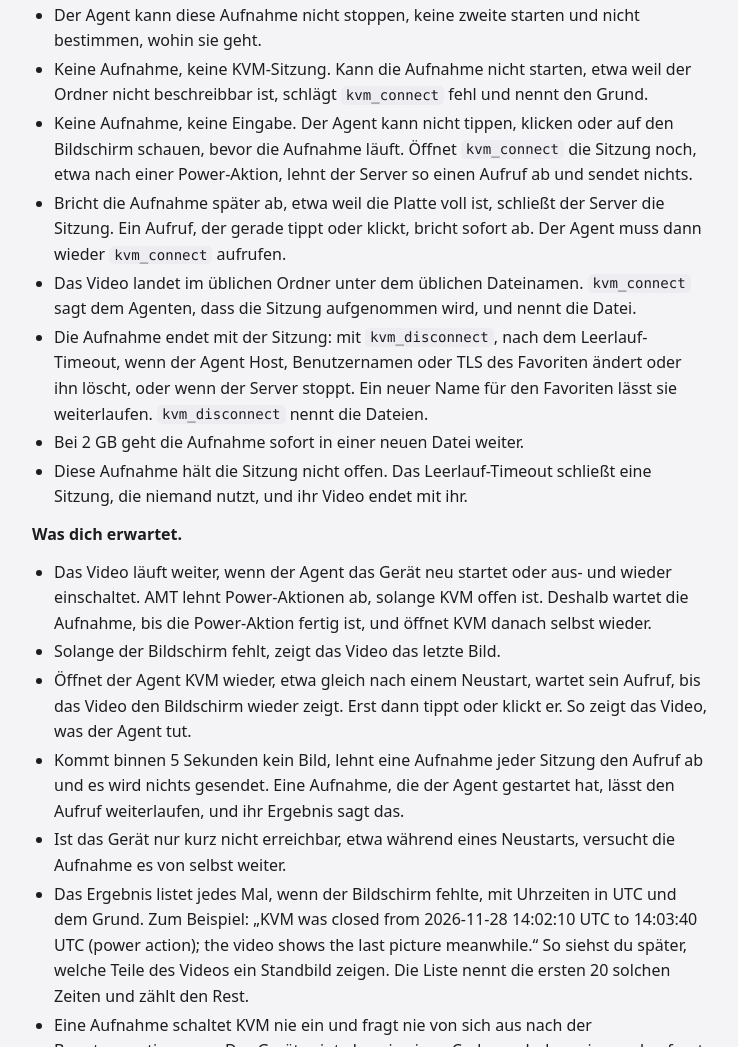
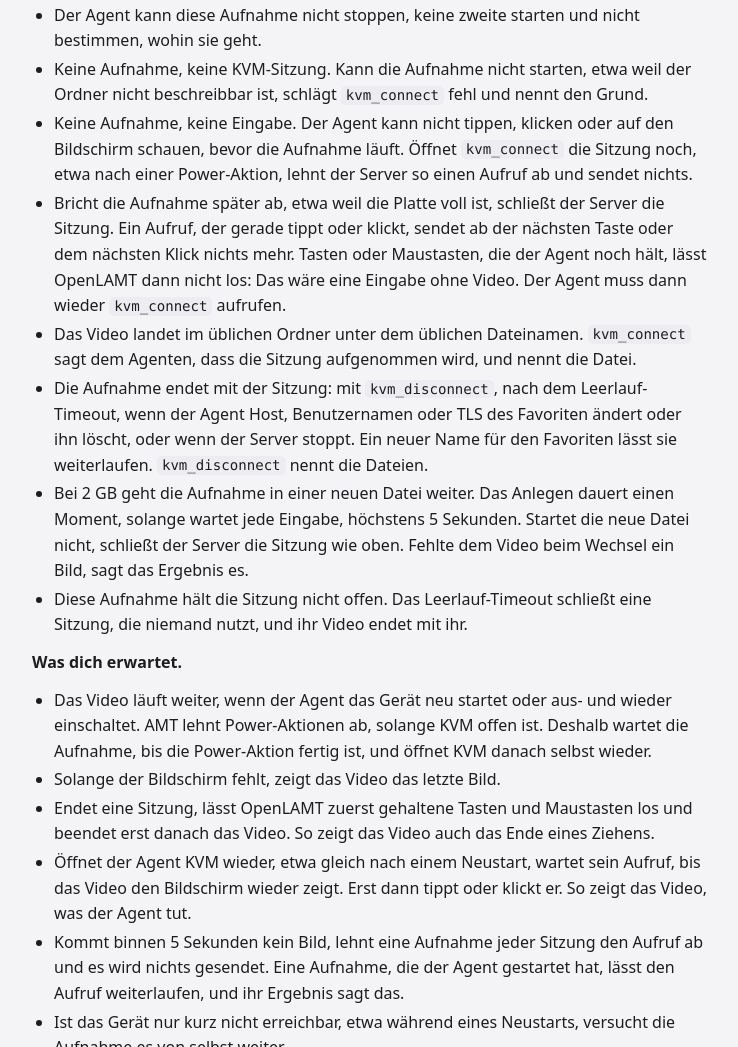
Before and after one commit to Srv-02/OpenLAMT, a plain HTML site: page site/de/mcp.html in a window 1280 px wide. Shown: the part 4458-5505 px from the top of the page, without its empty margins (258-996 px from the left). Drawn offline with Linux system fonts and the light colour scheme.

Commit message:
docs(mcp): describe input at the file switch and the release order
Input waits briefly while a new file starts at 2 GB. A call stops at
its next key or click after the recording failed, and held keys are not
released then. Held keys and buttons are released before the video
ends.

Co-Authored-By: Claude Opus 5.5 <noreply@anthropic.com>

```diff
--- a/site/de/mcp.html
+++ b/site/de/mcp.html
@@ -139,16 +139,17 @@
   <li>Der Agent kann diese Aufnahme nicht stoppen, keine zweite starten und nicht bestimmen, wohin sie geht.</li>
   <li>Keine Aufnahme, keine KVM-Sitzung. Kann die Aufnahme nicht starten, etwa weil der Ordner nicht beschreibbar ist, schlägt <code>kvm_connect</code> fehl und nennt den Grund.</li>
   <li>Keine Aufnahme, keine Eingabe. Der Agent kann nicht tippen, klicken oder auf den Bildschirm schauen, bevor die Aufnahme läuft. Öffnet <code>kvm_connect</code> die Sitzung noch, etwa nach einer Power-Aktion, lehnt der Server so einen Aufruf ab und sendet nichts.</li>
-  <li>Bricht die Aufnahme später ab, etwa weil die Platte voll ist, schließt der Server die Sitzung. Ein Aufruf, der gerade tippt oder klickt, bricht sofort ab. Der Agent muss dann wieder <code>kvm_connect</code> aufrufen.</li>
+  <li>Bricht die Aufnahme später ab, etwa weil die Platte voll ist, schließt der Server die Sitzung. Ein Aufruf, der gerade tippt oder klickt, sendet ab der nächsten Taste oder dem nächsten Klick nichts mehr. Tasten oder Maustasten, die der Agent noch hält, lässt OpenLAMT dann nicht los: Das wäre eine Eingabe ohne Video. Der Agent muss dann wieder <code>kvm_connect</code> aufrufen.</li>
   <li>Das Video landet im üblichen Ordner unter dem üblichen Dateinamen. <code>kvm_connect</code> sagt dem Agenten, dass die Sitzung aufgenommen wird, und nennt die Datei.</li>
   <li>Die Aufnahme endet mit der Sitzung: mit <code>kvm_disconnect</code>, nach dem Leerlauf-Timeout, wenn der Agent Host, Benutzernamen oder TLS des Favoriten ändert oder ihn löscht, oder wenn der Server stoppt. Ein neuer Name für den Favoriten lässt sie weiterlaufen. <code>kvm_disconnect</code> nennt die Dateien.</li>
-  <li>Bei 2 GB geht die Aufnahme sofort in einer neuen Datei weiter.</li>
+  <li>Bei 2 GB geht die Aufnahme in einer neuen Datei weiter. Das Anlegen dauert einen Moment, solange wartet jede Eingabe, höchstens 5 Sekunden. Startet die neue Datei nicht, schließt der Server die Sitzung wie oben. Fehlte dem Video beim Wechsel ein Bild, sagt das Ergebnis es.</li>
   <li>Diese Aufnahme hält die Sitzung nicht offen. Das Leerlauf-Timeout schließt eine Sitzung, die niemand nutzt, und ihr Video endet mit ihr.</li>
 </ul>
 <p><b>Was dich erwartet.</b></p>
 <ul>
   <li>Das Video läuft weiter, wenn der Agent das Gerät neu startet oder aus- und wieder einschaltet. AMT lehnt Power-Aktionen ab, solange KVM offen ist. Deshalb wartet die Aufnahme, bis die Power-Aktion fertig ist, und öffnet KVM danach selbst wieder.</li>
   <li>Solange der Bildschirm fehlt, zeigt das Video das letzte Bild.</li>
+  <li>Endet eine Sitzung, lässt OpenLAMT zuerst gehaltene Tasten und Maustasten los und beendet erst danach das Video. So zeigt das Video auch das Ende eines Ziehens.</li>
   <li>Öffnet der Agent KVM wieder, etwa gleich nach einem Neustart, wartet sein Aufruf, bis das Video den Bildschirm wieder zeigt. Erst dann tippt oder klickt er. So zeigt das Video, was der Agent tut.</li>
   <li>Kommt binnen 5 Sekunden kein Bild, lehnt eine Aufnahme jeder Sitzung den Aufruf ab und es wird nichts gesendet. Eine Aufnahme, die der Agent gestartet hat, lässt den Aufruf weiterlaufen, und ihr Ergebnis sagt das.</li>
   <li>Ist das Gerät nur kurz nicht erreichbar, etwa während eines Neustarts, versucht die Aufnahme es von selbst weiter.</li>
```
Also changed, not shown: site/mcp.html (+3 -2 lines).
